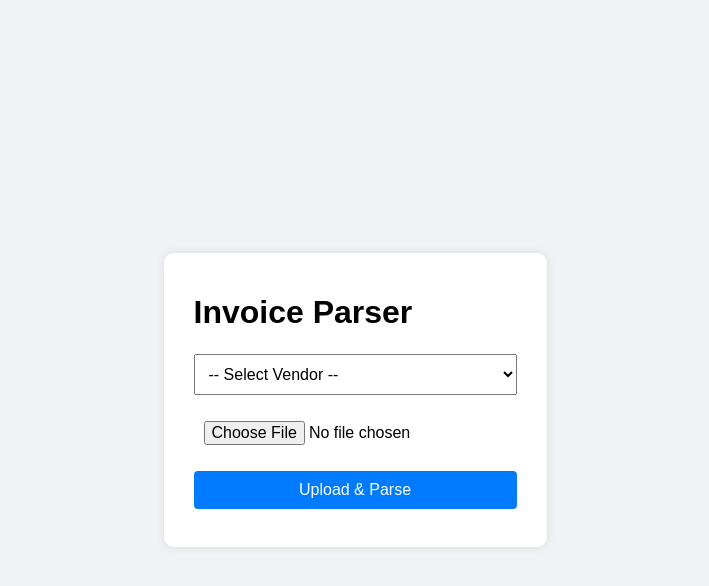
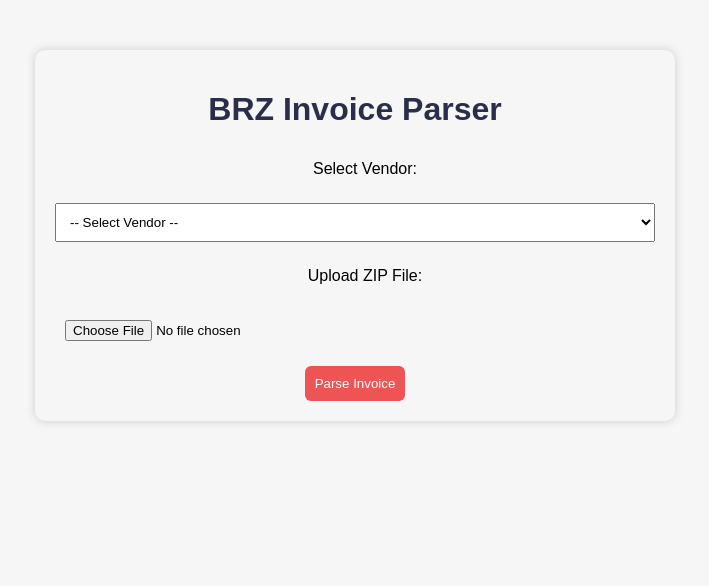
Before and after one commit to KAAhwal/brz-invoice-parser-ui, a plain HTML site: page index.html in a window 1280 px wide. Shown: the whole page, without its empty margins (285-994 px from the left). Drawn offline with Linux system fonts and the light colour scheme.

Commit message:
Update index.html

```diff
--- a/index.html
+++ b/index.html
@@ -2,15 +2,47 @@
 <html lang="en">
 <head>
   <meta charset="UTF-8" />
-  <meta name="viewport" content="width=device-width, initial-scale=1.0" />
-  <title>Invoice Parser</title>
-  <link rel="stylesheet" href="style.css" />
+  <meta name="viewport" content="width=device-width, initial-scale=1.0"/>
+  <title>BRZ Invoice Parser</title>
+  <style>
+    body {
+      font-family: Arial, sans-serif;
+      max-width: 600px;
+      margin: 50px auto;
+      padding: 20px;
+      text-align: center;
+      background: #f6f6f6;
+      border-radius: 10px;
+      box-shadow: 0 0 10px #ccc;
+    }
+    h1 {
+      color: #2B2E4A;
+    }
+    label, select, input {
+      display: block;
+      width: 100%;
+      margin: 15px 0;
+      padding: 10px;
+    }
+    button {
+      background-color: #EF5455;
+      color: white;
+      padding: 10px;
+      border: none;
+      border-radius: 6px;
+      cursor: pointer;
+    }
+    button:hover {
+      background-color: #D72638;
+    }
+  </style>
 </head>
 <body>
-  <div class="container">
-    <h1>Invoice Parser</h1>
-    <form id="upload-form">
-      <select name="vendor" id="vendor">
+  <h1>BRZ Invoice Parser</h1>
+
+  <form action="https://brz-invoice-parser.onrender.com/parse" method="POST" enctype="multipart/form-data">
+    <label for="vendor">Select Vendor:</label>
+    <select name="vendor" id="vendor" required>
       <option value="">-- Select Vendor --</option>
       <option value="flint_hills">Flint Hills</option>
       <option value="marathon">Marathon</option>
@@ -18,11 +50,11 @@
       <option value="bbenergy">BB Energy</option>
       <option value="boyett">Boyett</option>
     </select>
-      <input type="file" name="file" id="file" accept=".zip" />
-      <button type="submit">Upload & Parse</button>
+
+    <label for="file">Upload ZIP File:</label>
+    <input type="file" name="file" id="file" accept=".zip" required />
+
+    <button type="submit">Parse Invoice</button>
   </form>
-    <div id="message"></div>
-  </div>
-  <script src="script.js"></script>
 </body>
 </html>
```
Lines whose indentation alone changed are shown as unchanged.
